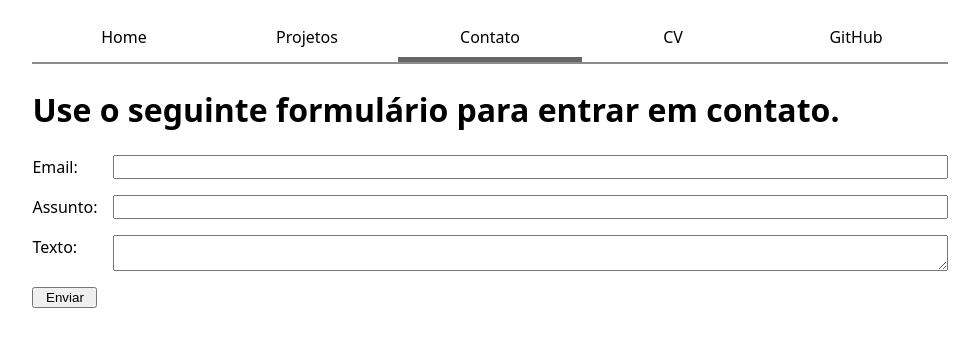
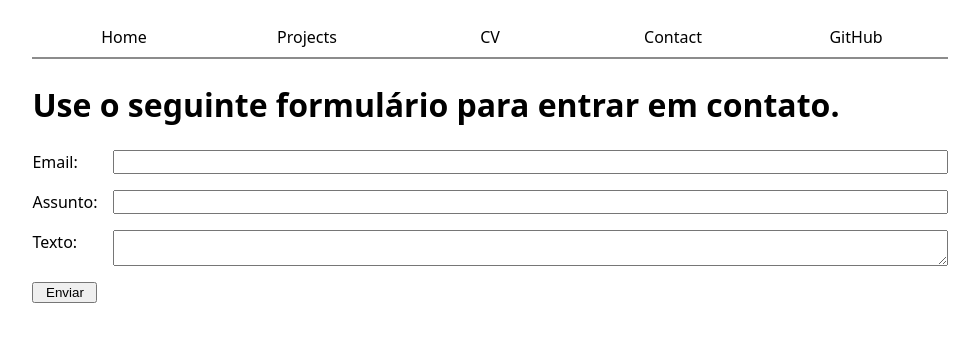
Before and after one commit to pedrotokar/dataviz-labs, a plain HTML site: page contact/index.html in a window 1280 px wide. Shown: the whole page, without its empty margins (150-1129 px from the left). Drawn offline with Linux system fonts and the light colour scheme.

Commit message:
Add javascript

```diff
--- a/contact/index.html
+++ b/contact/index.html
@@ -5,17 +5,9 @@
     <meta name="viewport" content="width=device-width, initial-scale=1.0">
     <title>Contato</title>
     <link rel="stylesheet" href="../style.css">
+    <script type="module" src="../global.js"></script>
 </head>
 <body>
-    <!-- Navigation menu: -->
-    <nav>
-        <!-- Navigation link to the home page -->
-        <a href="../index.html">Home</a>
-        <a href="../projects/index.html">Projetos</a>
-        <a class = "current" href="index.html">Contato</a>
-        <a href="../CV/index.html">CV</a>
-        <a href="https://github.com/pedrotokar" target="_blank">GitHub</a>
-    </nav>
     <h1>Use o seguinte formulário para entrar em contato.</h1>
     <form action = "mailto:exemplo@gmail.com" method = "get">
         <label for = "email">Email: <input id = "email" name = "email" type = "email"></label>
--- /dev/null
+++ b/global.js
@@ -0,0 +1,41 @@
+console.log("IT’S ALIVE!");
+
+var x = 0;
+
+console.log(0);
+function $$ (selector, context = document) {
+    return Array.from(context.querySelectorAll(selector));
+}
+
+const ARE_WE_HOME = document.documentElement.classList.contains("home");
+
+let pages = [
+    {url: "", title: "Home"},
+    {url: "projects/", title: "Projects"},
+    {url: "CV/", title: "CV"},
+    {url: "contact/", title: "Contact"},
+    {url: "https://github.com/pedrotokar", title: "GitHub"}
+    // add the rest of your pages here
+];
+
+let nav = document.createElement("nav");
+document.body.prepend(nav);
+
+for (let p of pages) {
+    let url = p.url;
+    let title = p.title;
+    if (!ARE_WE_HOME && !url.startsWith("http")) {
+        url = "../" + url;
+    }
+    let a = document.createElement("a");
+    a.href = url;
+    a.textContent = title;
+    // Create link and add it to nav
+    if(a.host == location.host && a.pathname == location.pathname){
+        a.classList.add("current");
+    }
+    if(a.host != location.host){
+        a.target = "_blank"
+    }
+    nav.append(a)
+}
```
Also changed, not shown: CV/index.html (+1 -7 lines), index.html (+3 -10 lines), projects/index.html (+1 -7 lines).
